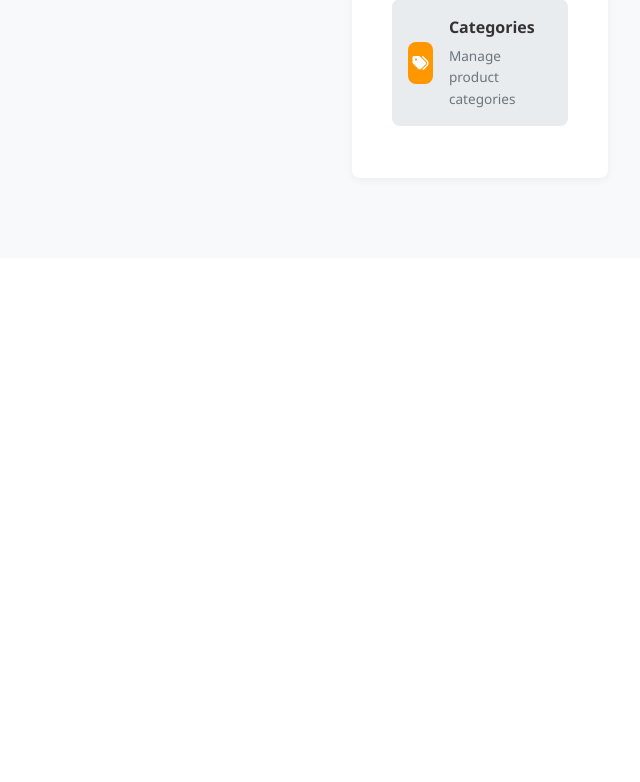
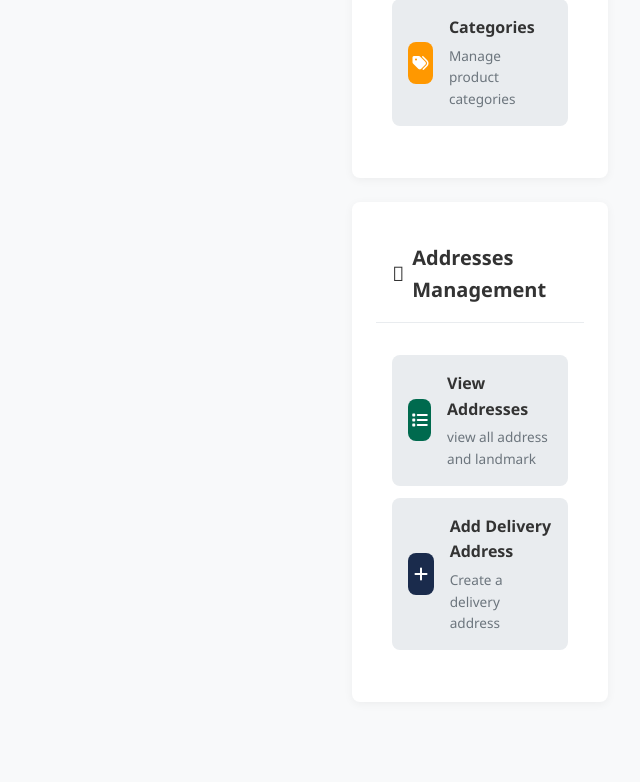
Before and after one commit to Adetomiwa-Oluwatobi/DeliveryCoo, a Django app: page /dashboard/admin/ in a window 1400 px wide. Shown: the part 2485-3267 px from the top of the page, without its empty margins (760-1400 px from the left). Before the commit the page ends 2665 px from the top, so only its background shows below. Run offline with Django 5.2, Linux system fonts and the light colour scheme; a user stored in the database is signed in; data comes from the database, SQL or seed files in the repository.

Commit message:
Ocampu delivery address

```diff
--- a/orders/templates/orders/admin_dashboard.html
+++ b/orders/templates/orders/admin_dashboard.html
@@ -472,6 +472,35 @@
                             <p>Manage product categories</p>
                         </div>
                     </a>
+                </div>
+            </div>
+            <!-- Product Management Card -->
+            <div class="card">
+                <div class="card-header">
+                    <h2 class="card-title"><i class="fa-location-dot"></i> Addresses Management</h2>
+                </div>
+                <div class="quick-actions">
+                    <a href="{% url 'delivery_address_list' %}" class="quick-action-btn">
+                        <div class="quick-action-icon bg-primary-light">
+                            <i class="fas fa-list"></i>
+                        </div>
+                        <div class="quick-action-text">
+                            <h4>View Addresses</h4>
+                            <p>view all address and landmark</p>
+                        </div>
+                    </a>
+
+                    <a href="{% url 'delivery_address_create' %}" class="quick-action-btn">
+                        <div class="quick-action-icon bg-success-light">
+                            <i class="fas fa-plus"></i>
+                        </div>
+                        <div class="quick-action-text">
+                            <h4>Add Delivery Address</h4>
+                            <p>Create a delivery address</p>
+                        </div>
+                    </a>
+
+
                 </div>
             </div>
         </div>
```
